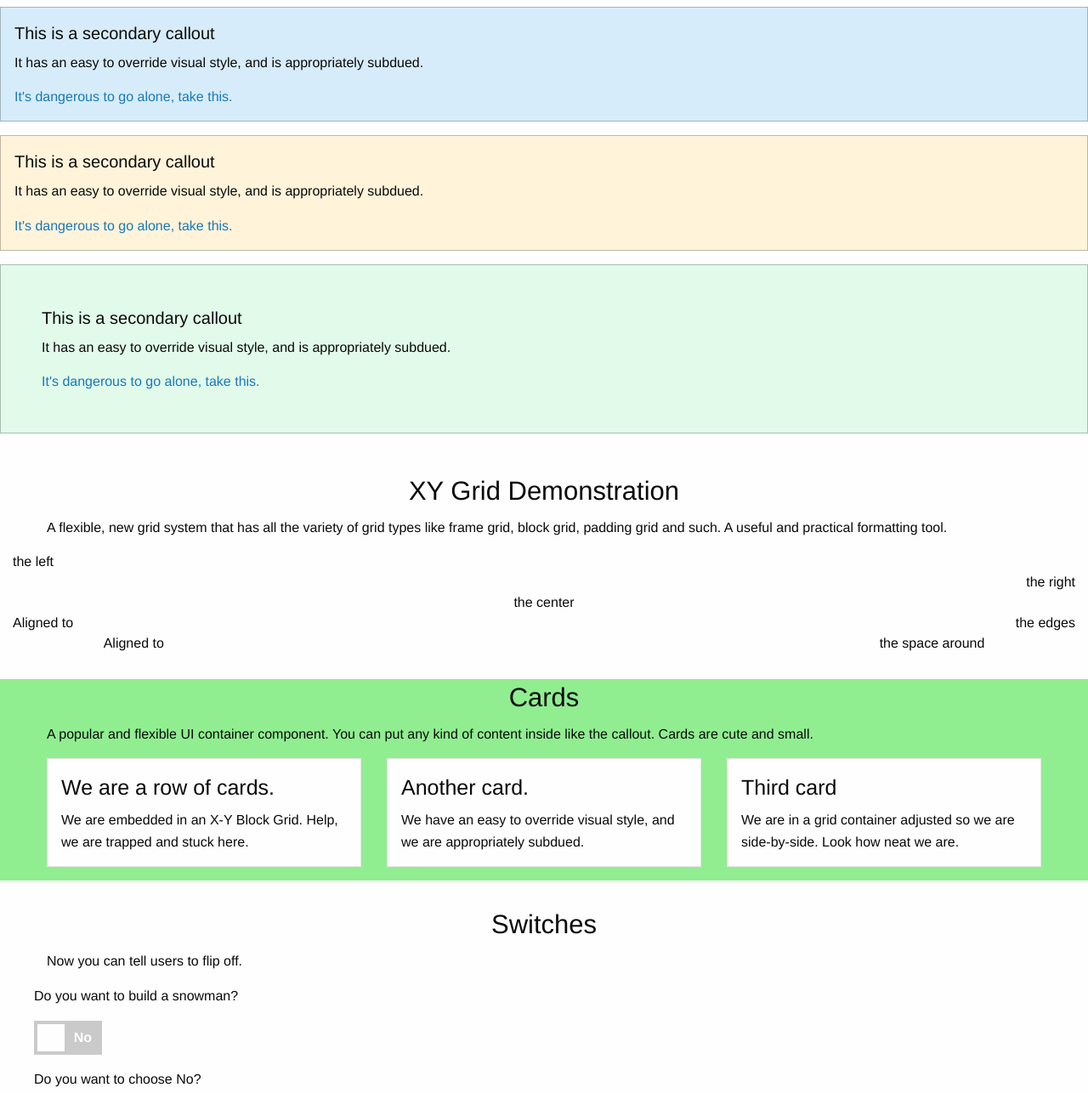
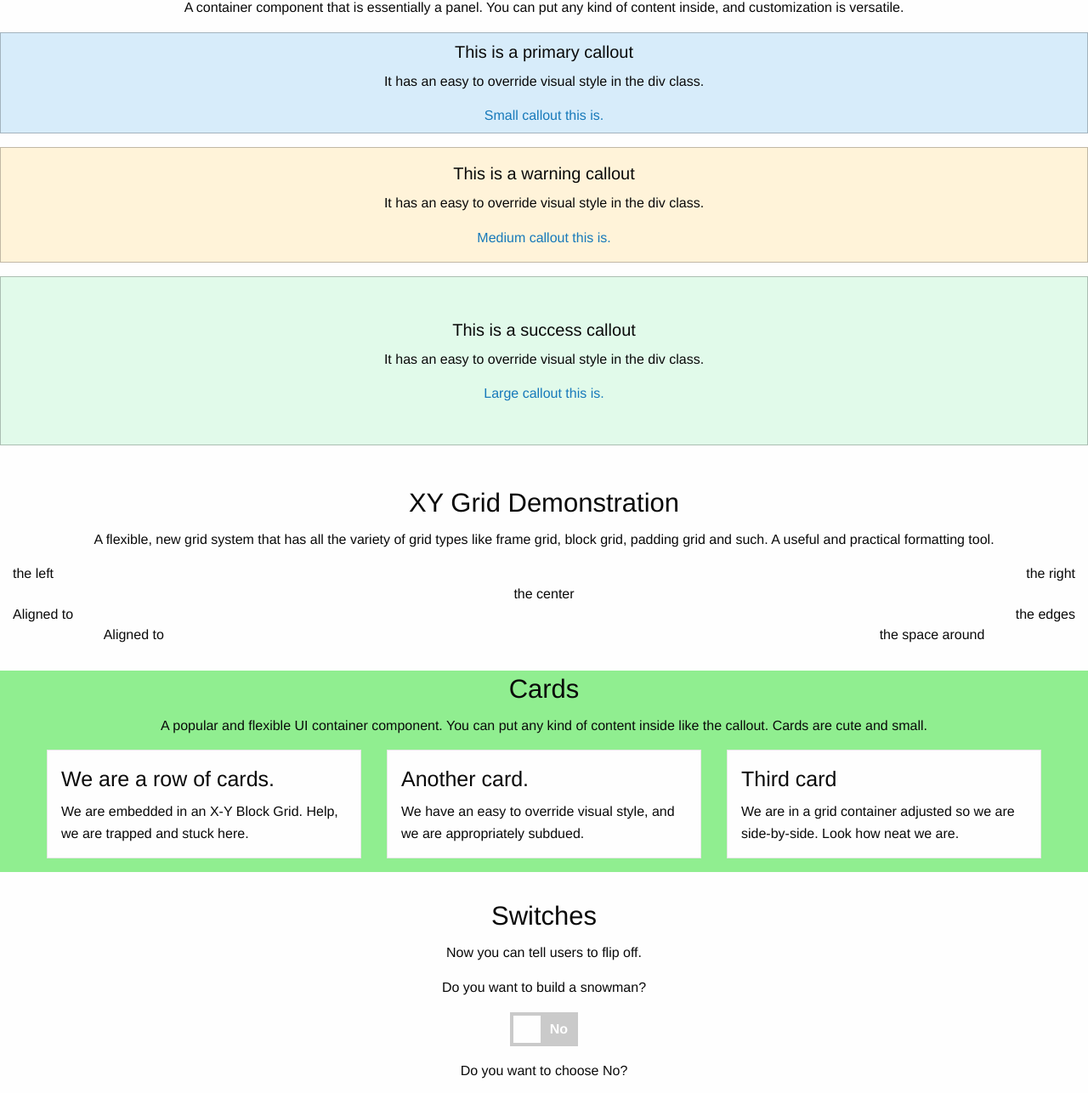
Before and after one commit to LeiaPark/SoftDev_WorkRepo, a plain HTML site: page 22_fd_senior_crush/index.html in a window 1280 px wide. Shown: the part 245-1531 px from the top of the page at 85% size. Drawn offline with nearby package versions, Linux system fonts and the light colour scheme.

Commit message:
20191105

```diff
--- a/22_fd_senior_crush/index.html
+++ b/22_fd_senior_crush/index.html
@@ -4,8 +4,7 @@
 <head>
   <meta charset="utf-8" />
   <meta name="viewport" content="width=device-width, initial-scale=1.0" />
-
-    <!CDN Link>
+  <!--CDN Link-->
   <link rel="stylesheet" href="https://cdn.jsdelivr.net/npm/foundation-sites@6.5.3/dist/css/foundation.min.css"
     integrity="sha256-xpOKVlYXzQ3P03j397+jWFZLMBXLES3IiryeClgU5og=" crossorigin="anonymous">
   <title>Foundation Tutorial</title>
@@ -13,10 +12,9 @@
 
 <body>
 
-	<!XY Grid>
+  <!--XY Grid-->
   <div class="grid-y grid-margin-y">
-
-    	<!Menu>
+    <!--Menu-->
     <div class="cell top-bar" id="nav">
       <div class="top-bar-left">
         <ul class="menu">
@@ -25,7 +23,7 @@
       </div>
       <div class="top-bar-right">
         <ul class="menu">
-                    <li><a href="#callouts">Call Out</a></li>
+          <li><a href="#callouts">Callout</a></li>
           <li><a href="#XY">XY Grid</a></li>
           <li><a href="#cards">Cards</a></li>
           <li><a href="#switch">Switches</a></li>
@@ -33,58 +31,62 @@
         </ul>
       </div>
     </div>
-
-        <div class="grid-x grid-padding-x align-center-middle text-center">
-	        <div class="cell">
+    <div class="cell text-center">
       <h1>Key Features</h1>
+    </div>
+    <!--Callouts-->
+    <div class="cell text-center" id="callouts">
+      <div class="grid-container">
+        <div class="grid-y text-center">
+          <h3 class="cell">
+            Callouts
+          </h3>
+          <p class="cell">
+            A container component that is essentially a panel. You can put any kind of content inside, and
+            customization is versatile.
+          </p>
+        </div>
+      </div>
+      <div class="callout primary small">
+        <h5>This is a primary callout</h5>
+        <p>It has an easy to override visual style in the div class.</p>
+        <a href="#">Small callout this is.</a>
+      </div>
+      <div class="callout warning medium">
+        <h5>This is a warning callout</h5>
+        <p>It has an easy to override visual style in the div class.</p>
+        <a href="#">Medium callout this is.</a>
+      </div>
+      <div class="callout success large">
+        <h5>This is a success callout</h5>
+        <p>It has an easy to override visual style in the div class.</p>
+        <a href="#">Large callout this is.</a>
       </div>
     </div>
 
-        <!Call Outs>
-        <div class="cell" id="callouts">
+    <!--Grid Examples-->
+    <div class="cell" id="XY">
       <div class="grid-container">
-				<div class="grid-x grid-padding-x align-center">
-					<h3>Call Outs</h3>
-				</div>
-				<p>A container component that is essentially a panel. You can put any kind of content inside, and customization is versatile.</p>
-			</div>
-            <div class="callout primary">
-                <h5>This is a secondary callout</h5>
-                <p>It has an easy to override visual style, and is appropriately subdued.</p>
-                <a href="#">It's dangerous to go alone, take this.</a>
-            </div>
-            <div class="callout warning">
-                <h5>This is a secondary callout</h5>
-                <p>It has an easy to override visual style, and is appropriately subdued.</p>
-                <a href="#">It's dangerous to go alone, take this.</a>
-            </div>
-            <div class="callout success large">
-                <h5>This is a secondary callout</h5>
-                <p>It has an easy to override visual style, and is appropriately subdued.</p>
-                <a href="#">It's dangerous to go alone, take this.</a>
+        <div class="grid-x grid-padding-x text-center">
+          <h3 class="cell">
+            XY Grid Demonstration
+          </h3>
+          <p class="cell">
+            A flexible, new grid system that has all the variety of grid types like frame grid, block grid, padding
+            grid and such. A useful and practical formatting tool.
+          </p>
         </div>
       </div>
-
-       	<!Grid Examples>
-		<div class="cell" id="XY">
-			<div class="grid-container">
+      <div class="grid-x grid-padding-x">
+        <div class="cell small-6">the left</div>
+        <div class="cell small-6 text-right">the right</div>
+      </div>
       <div class="grid-x grid-padding-x align-center">
-					<h3>XY Grid Demonstration</h3>
-				</div>
-				<p>A flexible, new grid system that has all the variety of grid types like frame grid, block grid, padding grid and such. A useful and practical formatting tool.</p>
-			</div>
-			<div class="grid-x grid-padding-x">
-			  <div class="cell small-4">the left</div>
-			</div>
-			<div class="grid-x grid-padding-x align-right text-right">
-			  <div class="cell small-4">the right</div>
-			</div>
-			<div class="grid-x grid-padding-x align-center text-center">
-			  <div class="cell small-4">the center</div>
+        <div class="cell text-center">the center</div>
       </div>
       <div class="grid-x grid-padding-x align-justify">
-			  <div class="cell small-4">Aligned to</div>
-			  <div class="cell small-4 text-right">the edges</div>
+        <div class="cell small-6">Aligned to</div>
+        <div class="cell small-6 text-right">the edges</div>
       </div>
       <div class="grid-x grid-padding-x align-spaced">
         <div class="cell small-4">Aligned to</div>
@@ -92,17 +94,21 @@
       </div>
     </div>
 
-        <!Cards>
-        <div class="cell" id="cards" style="background-color: lightgreen">
+    <!--Cards-->
+    <div class="cell" id="cards" style="background-color: #90ee90">
       <div class="grid-container">
-				<div class="grid-x grid-padding-x align-center">
-					<h3>Cards</h3>
+        <div class="grid-x grid-padding-x text-center">
+          <h3 class="cell">
+            Cards
+          </h3>
+          <p class="cell">
+            A popular and flexible UI container component. You can put any kind of content inside like the callout.
+            Cards are cute and small.
+          </p>
         </div>
-				<p>A popular and flexible UI container component. You can put any kind of content inside like the callout. Cards are cute and small.</p>
       </div>
       <div class="grid-container">
-                <div class="grid-x grid-margin-x small-up-1 medium-up-3">
-
+        <div class="grid-x grid-margin-x medium-up-3">
           <div class="cell">
             <div class="card">
               <div class="card-section">
@@ -111,7 +117,6 @@
               </div>
             </div>
           </div>
-
           <div class="cell">
             <div class="card">
               <div class="card-section">
@@ -120,7 +125,6 @@
               </div>
             </div>
           </div>
-
           <div class="cell">
             <div class="card">
               <div class="card-section">
@@ -134,16 +138,20 @@
       </div>
     </div>
 
-        <!Switches>
+    <!--Switches-->
     <div class="cell" id="switch">
       <div class="grid-container">
-				<div class="grid-x grid-padding-x align-center">
-					<h3>Switches</h3>
+        <div class="grid-x grid-padding-x text-center">
+          <h3 class="cell">
+            Switches
+          </h3>
+          <p class="cell">
+            Now you can tell users to flip off.
+          </p>
         </div>
-				<p>Now you can tell users to flip off.</p>
       </div>
       <div class="grid-container">
-                <div class="grid-y grid-margin-x small-up-1 medium-up-3">
+        <div class="grid-y grid-margin-x small-up-1 medium-up-3 text-center">
           <p>Do you want to build a snowman?</p>
           <div class="switch large">
             <input class="switch-input" id="yes-no" type="checkbox" name="exampleSwitch">
@@ -175,33 +183,36 @@
       </div>
     </div>
 
-		<!Progress Bars>
-		<div class="cell" id="bars" style="background-color: skyblue">
+    <!--Progress Bars-->
+    <div class="cell" id="bars" style="background-color: #87ceeb">
       <div class="grid-container">
-				<div class="grid-x grid-padding-x align-center">
-					<h3>Progress Bars</h3>
+        <div class="grid-x align-center">
+          <h3 class="cell">
+            Progress Bars
+          </h3>
+          <p class="cell">
+            To show progress. It's literally in the name.
+          </p>
         </div>
-				<p>To show progress. It's literally in the name. </p>
       </div>
-			<div class="secondary progress" role="progressbar" tabindex="0" aria-valuenow="25" aria-valuemin="0" aria-valuetext="25 percent" aria-valuemax="100">
+      <div class="grid-container">
+        <div class="grid-y grid-padding-y">
+          <div class="secondary progress">
             <div class="progress-meter" style="width: 25%"></div>
           </div>
-
           <div class="success progress">
             <div class="progress-meter" style="width: 50%"></div>
           </div>
-
           <div class="warning progress">
             <div class="progress-meter" style="width: 50%"></div>
           </div>
-
           <div class="alert progress">
             <div class="progress-meter" style="width: 75%"></div>
           </div>
         </div>
-
       </div>
-
+    </div>
+  </div>
 </body>
 
 </html>
```
Also changed, not shown: 1 other file. Lines whose indentation alone changed are shown as unchanged.
